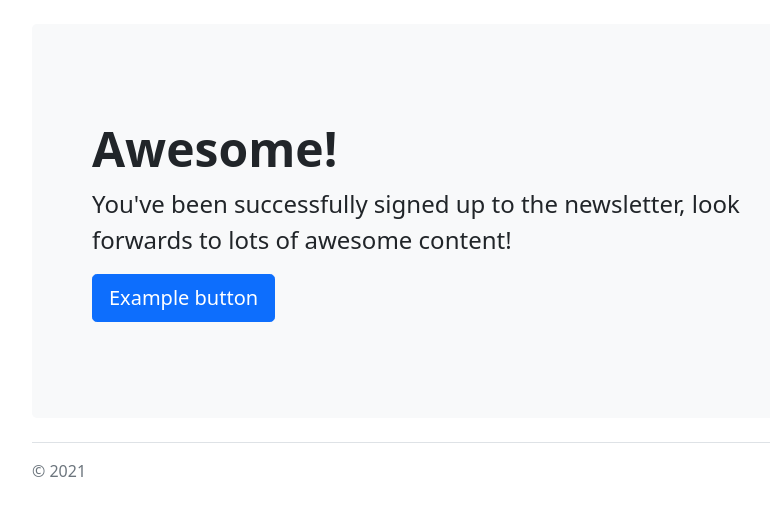
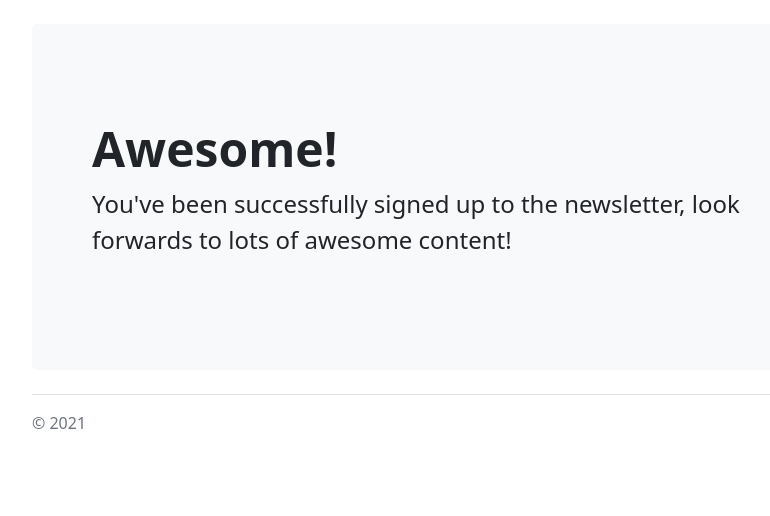
Before and after one commit to AdamsUthman/Newsletter-Signup, a website: page success.html in a window 1280 px wide. Shown: the whole page, without its empty margins (50-820 px from the left). Drawn offline with nearby package versions, Linux system fonts and the light colour scheme.

Commit message:
Edited more files

```diff
--- a/success.html
+++ b/success.html
@@ -7,7 +7,7 @@
         <meta name="description" content="">
         <meta name="author" content="Mark Otto, Jacob Thornton, and Bootstrap contributors">
         <meta name="generator" content="Hugo 0.84.0">
-        <title>Failure</title>
+        <title>Succes</title>
 
         <link rel="canonical" href="https://getbootstrap.com/docs/5.0/examples/jumbotron/">
 
@@ -51,7 +51,6 @@
       <div class="container-fluid py-5">
         <h1 class="display-5 fw-bold">Awesome!</h1>
         <p class="col-md-8 fs-4">You've been successfully signed up to the newsletter, look forwards to lots of awesome content!</p>
-        <button class="btn btn-primary btn-lg" type="button">Example button</button>
       </div>
     </div>
     <footer class="pt-3 mt-4 text-muted border-top">
```
